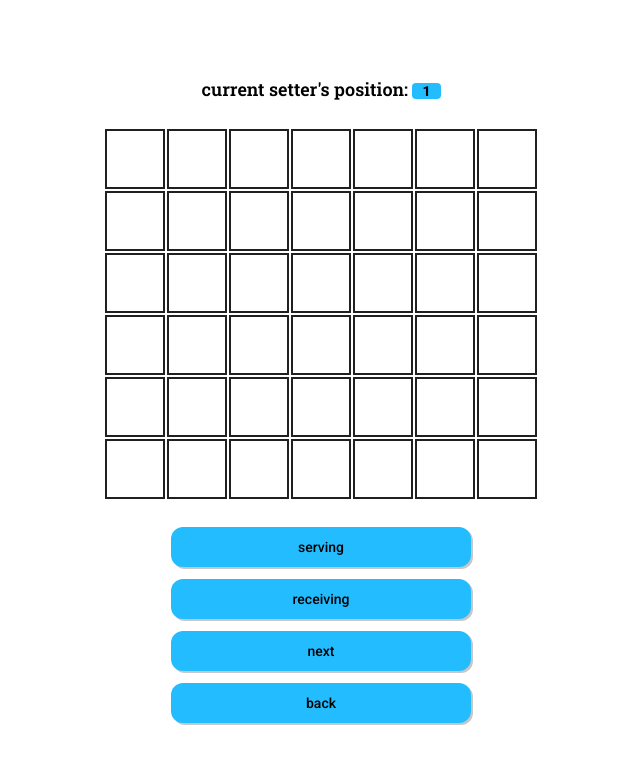
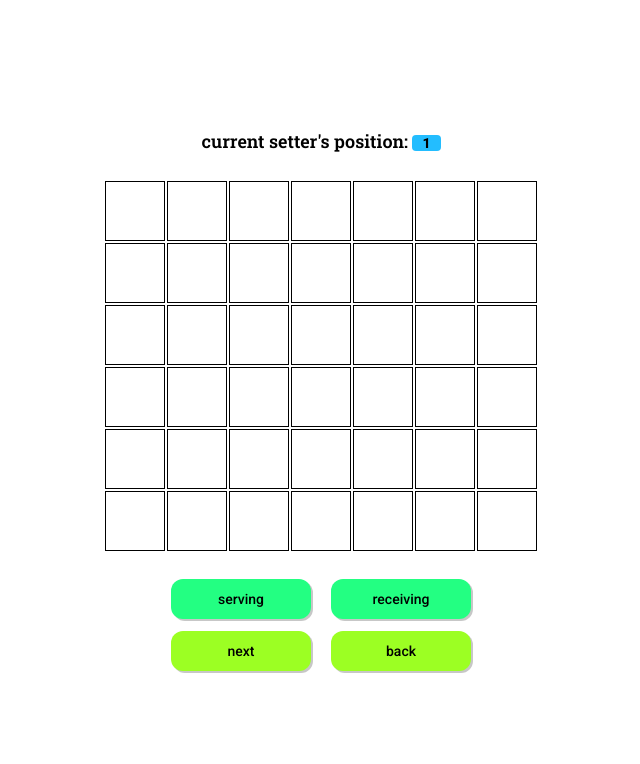
Before and after one commit to NataliaFrancisca/five-one, a plain HTML site: page index.html in a window 1280 px wide. Shown: the whole page, without its empty margins (319-959 px from the left). Drawn offline with Linux system fonts and the light colour scheme.

Commit message:
feat: adicionando estilo para os elementos

```diff
--- a/index.html
+++ b/index.html
@@ -18,10 +18,15 @@
     </main>
 
     <section class="group__button">
-        <button onclick="serving()">serving</button>
-        <button onclick="receiving()">receiving</button>
-        <button onclick="next()">next</button>
-        <button onclick="back()">back</button>
+        <div class="group__action">
+            <button onclick="serving()" class="action__game">serving</button>
+            <button onclick="receiving()" class="action__game">receiving</button>
+        </div>
+
+        <div class="group__action">
+            <button onclick="next()" class="action__rotation">next</button>
+            <button onclick="back()" class="action__rotation">back</button>
+        </div>
     </section>
 
 
--- a/style.css
+++ b/style.css
@@ -43,8 +43,9 @@ main.main__court .court__square{
     justify-content: center;
     align-items: center;
     text-align: center;
-    border: solid #202020 2px;
-    font-size: 14px;
+    text-wrap: wrap;
+    font-size: 12px;
+    border: solid black 1px;
     font-family: "Roboto Slab", serif;
 }
 
@@ -62,8 +63,21 @@ section.group__button button{
     font-size: 14px;
     font-weight: 500;
     border: none;
-    background-color: rgb(35, 189, 255);
     box-shadow: 2px 2px #c7c7c7;
+    cursor: pointer;
+}
+
+section.group__button div.group__action{
+    display: flex;
+    gap: 20px;
+}
+
+button.action__game{
+    background-color:  rgb(35, 255, 130);
+}
+
+button.action__rotation{
+    background-color:  rgb(156, 255, 35);
 }
 
 .square__pink{
```
